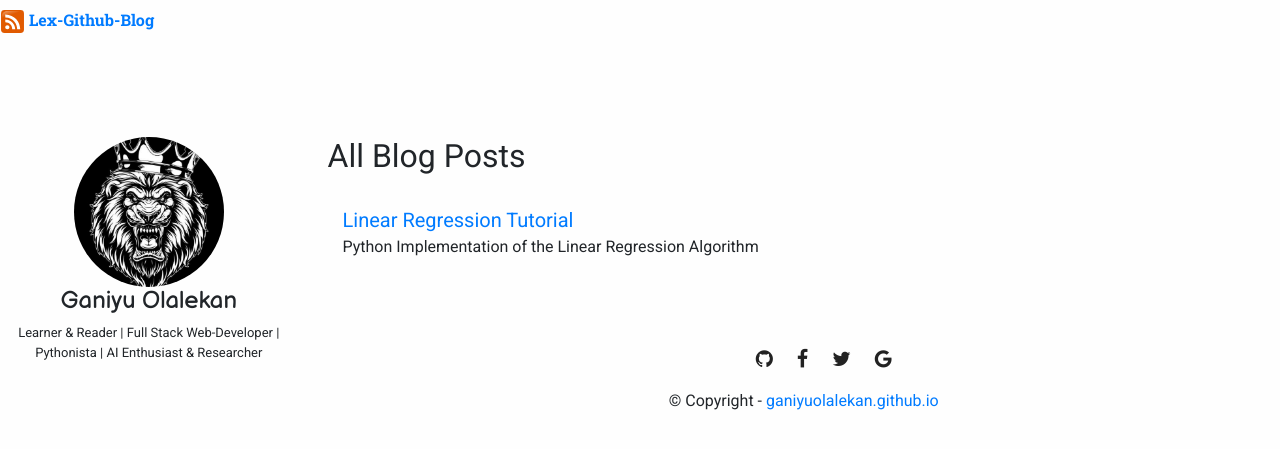
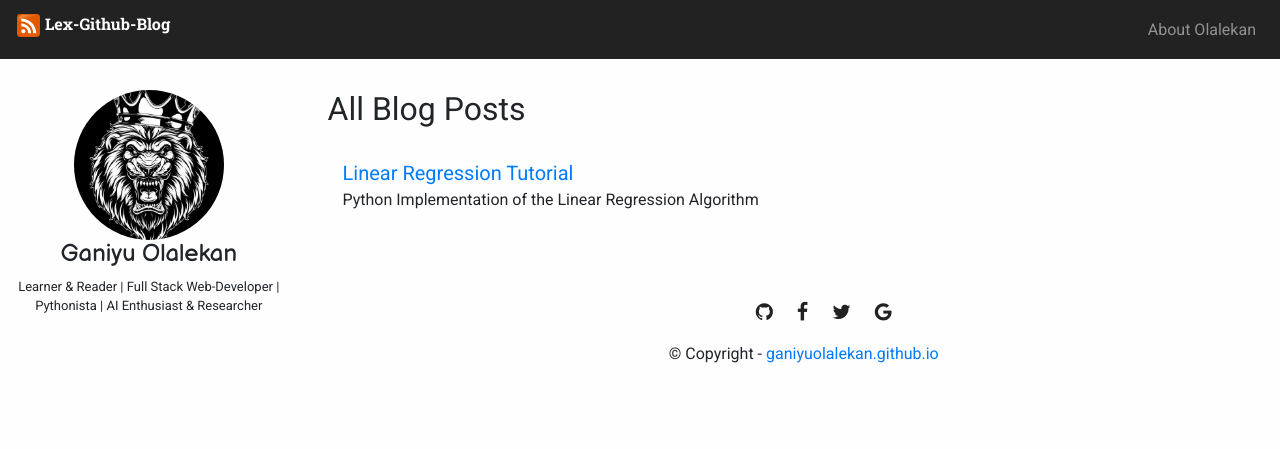
Before and after one commit to ganiyuolalekan/ganiyuolalekan.github.io, a Jekyll site: the page built from index.md, in a window 1280 px wide. Shown: the top 449 px of the page. Built offline with Jekyll 4.4.1, drawn with Linux system fonts in a browser that asks for light colours; nearby versions of some CDN libraries.

Commit message:
Created a synchronized header

```diff
--- a/_includes/_header.html
+++ b/_includes/_header.html
@@ -1,4 +1,5 @@
 <header>
+    <nav class="navbar navbar-expand-lg navbar-dark header fixed-top">
        <a class="navbar-brand brand" href="https://ganiyuolalekan.github.io" class="centered">
             <h6><img src="../images/rssicon.svg" alt="LGB" width="25px" height="25px" /> Lex-Github-Blog</h6>
         </a>
@@ -14,4 +15,5 @@
                 </li>
             </ul>
         </div>
+    </nav>
 </header>
```
Lines whose indentation alone changed are shown as unchanged.
